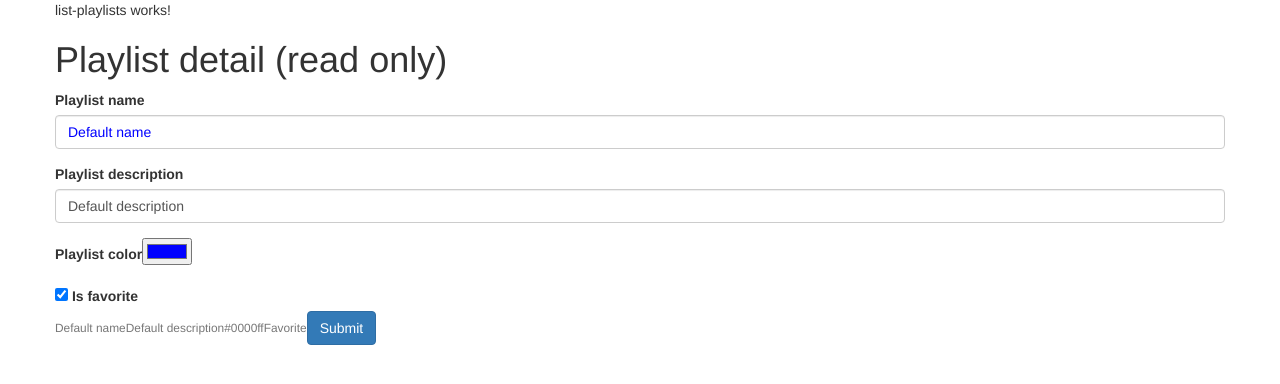
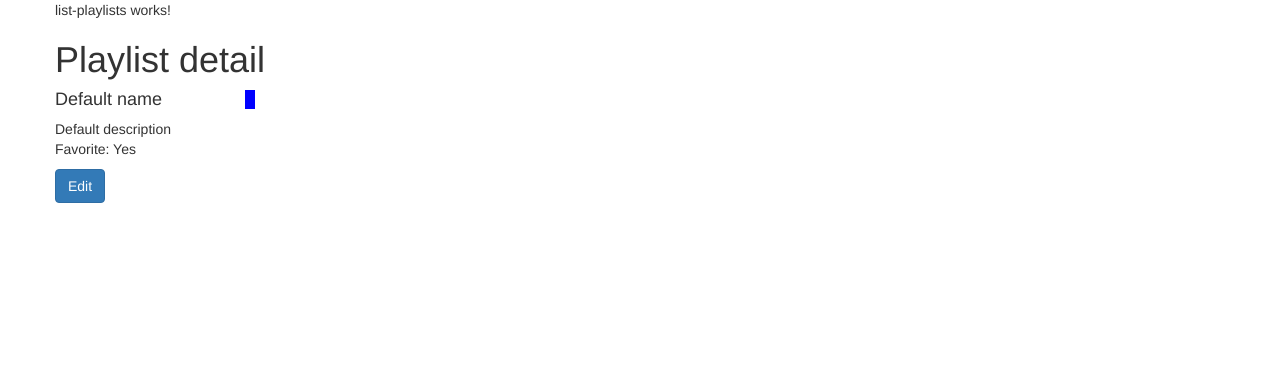
Before and after one commit to j-bogacz/AngularTraining, an Angular app in the folder Spotify/: page / in a window 1280 px wide. Shown: the top 384 px of the page. Built offline with nearby package versions, Linux system fonts and the light colour scheme.

Commit message:
html template

```diff
--- a/Spotify/src/app/detail-playlists/detail-playlists.component.html
+++ b/Spotify/src/app/detail-playlists/detail-playlists.component.html
@@ -1,5 +1,19 @@
-<h1>{{title + (isReadOnly()?' (read only)':'')}}</h1>
-<form>
+<h1>{{title}}</h1>
+
+<div class="card" style="width: 20rem;" [hidden]="isInEditMode">
+  <div class="card-body">
+    <h4
+      class="card-title" [style.border-right-color]="playlist.color">{{playlist.name}}
+    </h4>
+    <p class="card-text">
+      {{playlist.description}}<br/>
+      Favorite: {{(playlist.favorite?"Yes":"No")}}
+    </p>
+    <a href="#" class="btn btn-primary" (click)="isInEditMode = true">Edit</a>
+  </div>
+</div>
+
+<form [hidden]="!isInEditMode">
   <div class="form-group">
     <label for="nameInput">Playlist name</label>
     <input
@@ -10,7 +24,6 @@
       placeholder="Name"
       [(ngModel)]="playlist.name"
       (ngModelChange)="playlist.name = $event"
-      [style.color]="playlist.color"
     >
   </div>
   <div class="form-group">
@@ -47,10 +60,5 @@
       Is favorite
     </label>
   </div>
-  <small class="form-text text-muted">{{playlist.name}}</small>
-  <small class="form-text text-muted">{{playlist.description}}</small>
-  <small class="form-text text-muted">{{playlist.color}}</small>
-  <small class="form-text text-muted">{{(playlist.favorite?'Favorite':'')}}</small>
-
-  <button type="submit" class="btn btn-primary">Submit</button>
+  <button type="submit" class="btn btn-primary" (click)="isInEditMode = false">Submit</button>
 </form>
--- a/Spotify/src/app/detail-playlists/detail-playlists.component.ts
+++ b/Spotify/src/app/detail-playlists/detail-playlists.component.ts
@@ -3,7 +3,7 @@ import {Component, OnInit, ViewEncapsulation} from '@angular/core';
 @Component({
   selector: 'component-detail-playlists',
   templateUrl: './detail-playlists.component.html',
-  styles: [],
+  styles: ['.card-title { border-right: 10px solid transparent;}'],
   encapsulation: ViewEncapsulation.Emulated
 })
 export class DetailPlaylistsComponent implements OnInit {
@@ -22,14 +22,12 @@ export class DetailPlaylistsComponent implements OnInit {
     color: '#0000ff'
   };
 
+  isInEditMode: boolean = false;
+
   constructor() {
     console.log(this);
   }
 
   ngOnInit() {
   }
-
-  isReadOnly() {
-    return true;
-  }
 }
```
